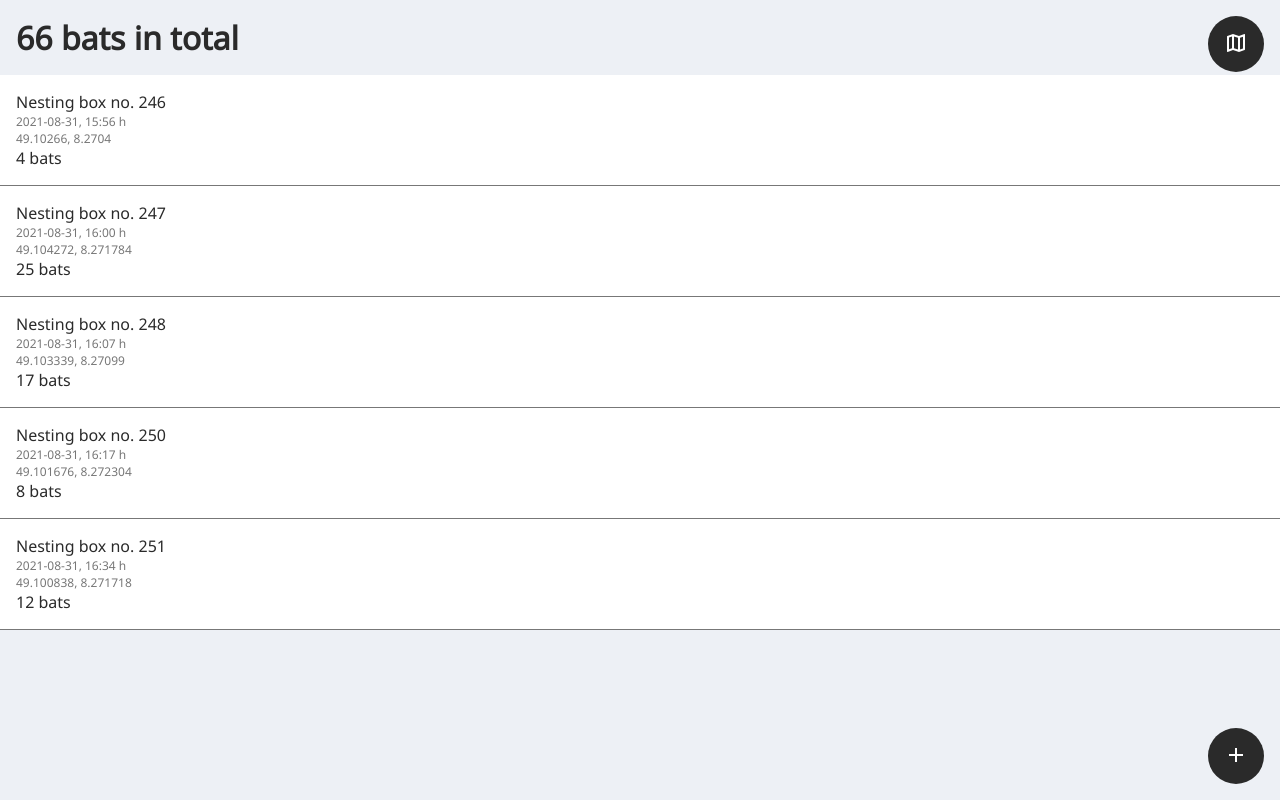
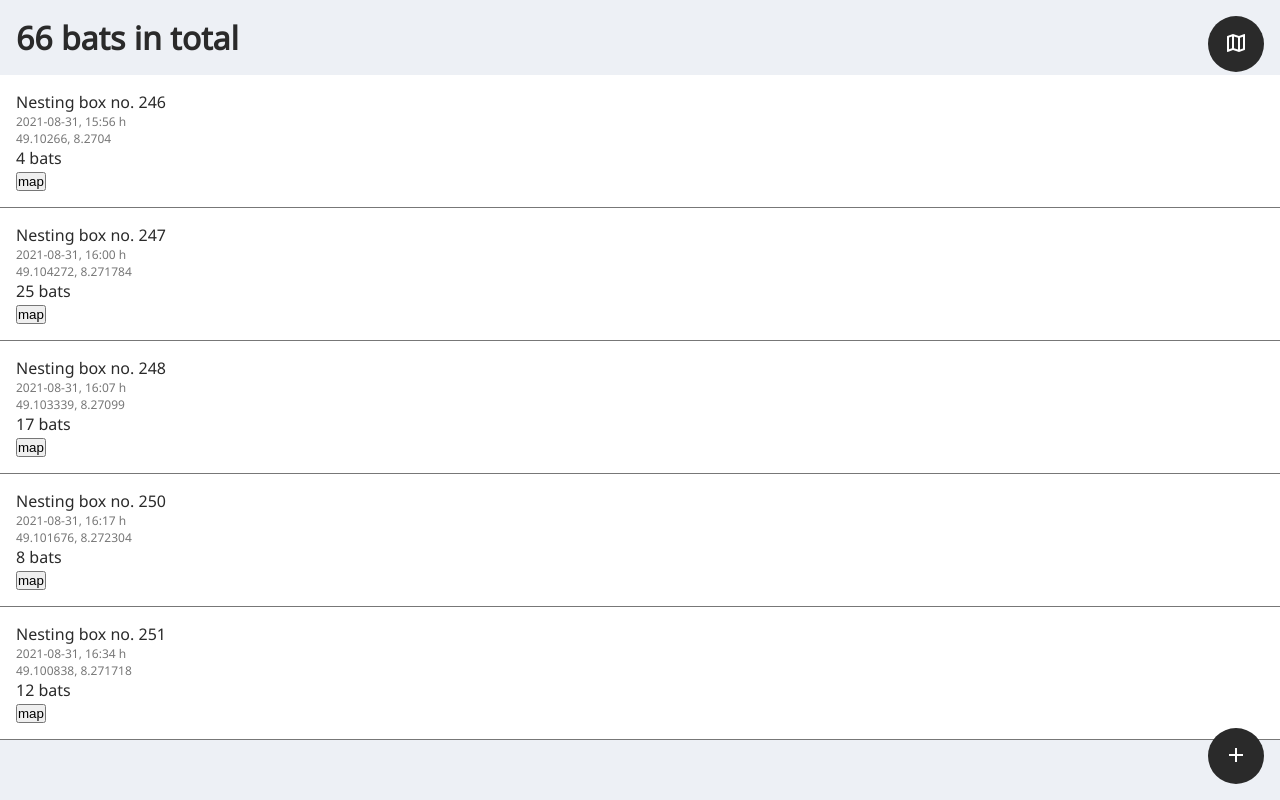
Before and after one commit to gacsphere/capstone-project, a Next.js app: page / in a window 1280 px wide. Built offline with nearby package versions, Linux system fonts and the light colour scheme.

Commit message:
add button to card component

```diff
--- a/components/Card.js
+++ b/components/Card.js
@@ -20,6 +20,9 @@ export default function Card({
         {latitude}, {longitude}
       </SecondaryInfo>
       <p>{count} bats</p>
+      <span onClick={(event) => event.stopPropagation()}>
+        <button type="button">map</button>
+      </span>
     </StyledCard>
   );
 }
```
